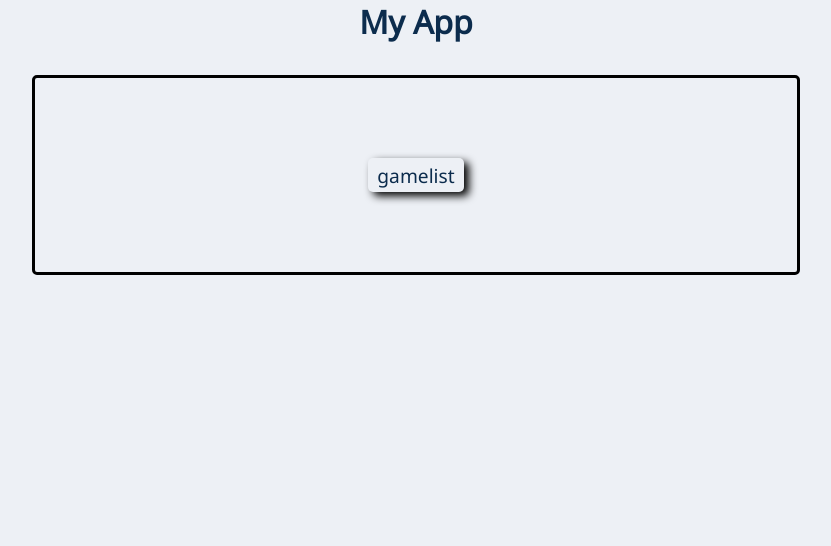
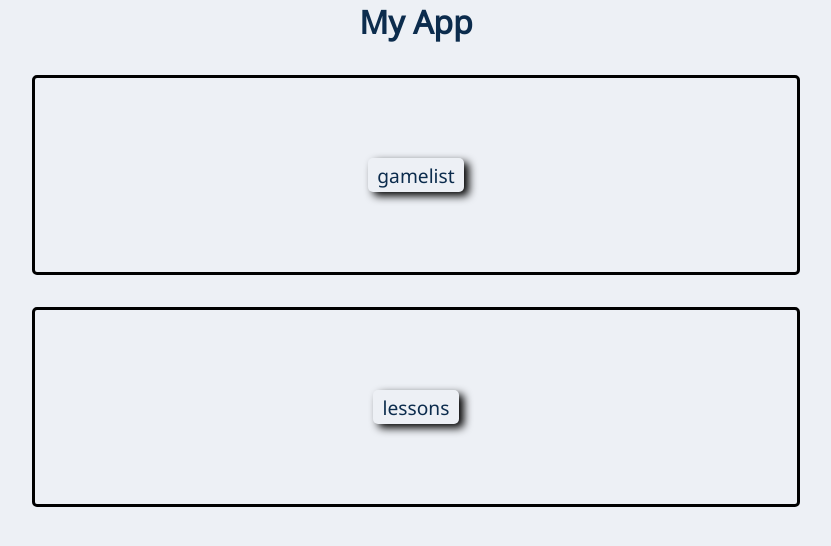
Before and after one commit to PhilippWeiss85/capstone-project, a Next.js app: page / in a window 1280 px wide. Shown: the top 546 px of the page, without its empty margins (224-1055 px from the left). Built offline with nearby package versions, Linux system fonts and the light colour scheme.

Commit message:
add lessons category to main page

```diff
--- a/pages/index.js
+++ b/pages/index.js
@@ -18,6 +18,11 @@ export default function Home() {
         <Link href="/gamelist" passHref>
           <CategoryContainer>
             <AnchorLink>gamelist</AnchorLink>
+          </CategoryContainer>
+        </Link>
+        <Link href="/lessons" passHref>
+          <CategoryContainer>
+            <AnchorLink>lessons</AnchorLink>
           </CategoryContainer>
         </Link>
       </MainWrapper>
```
